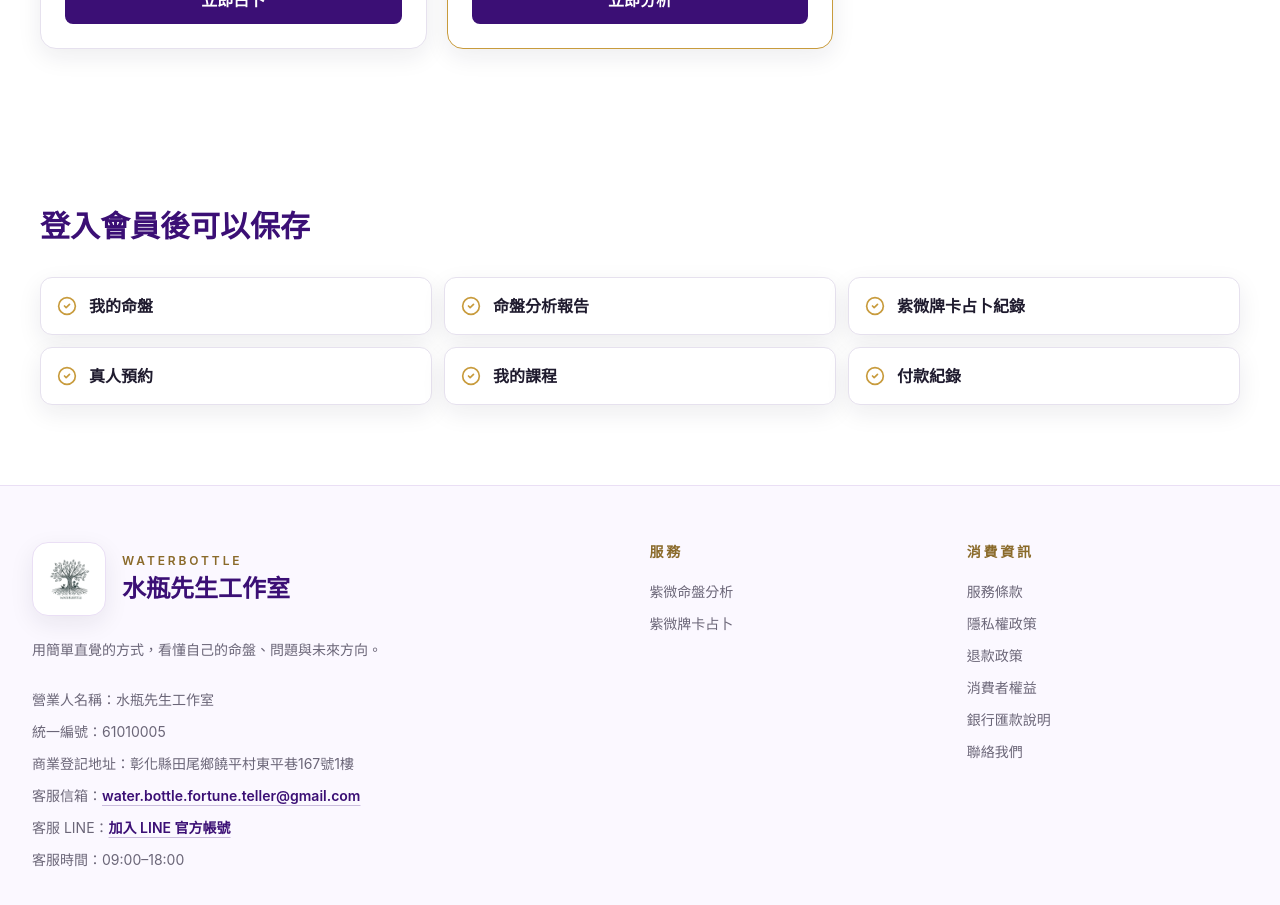
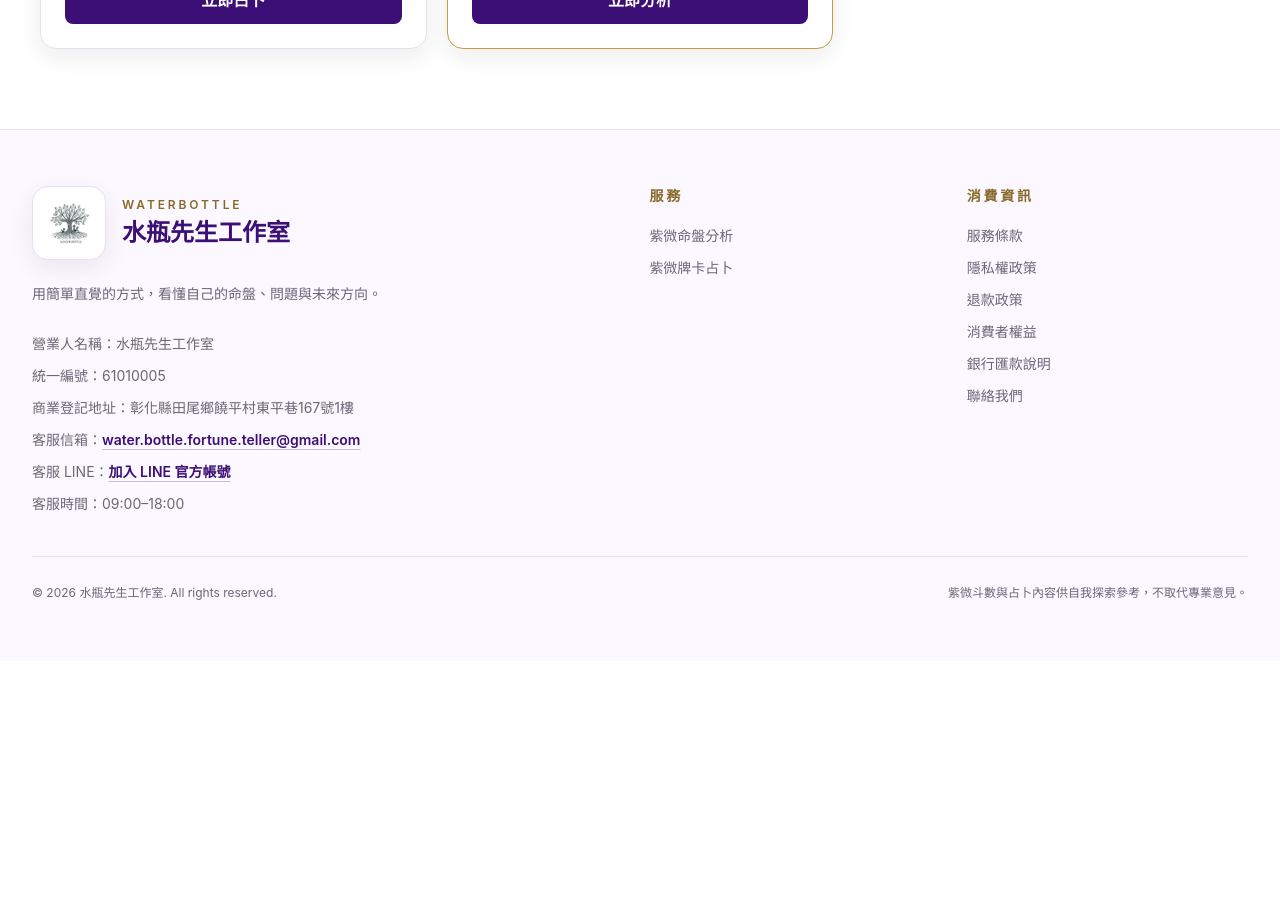
Before and after one commit to tsaititsu/tsu-waterbottle-site, a Next.js app: page / in a window 1280 px wide. Shown: the part 1980-2885 px from the top of the page. After the commit the page ends 2641 px from the top, so only its background shows below. Built offline with nearby package versions, Linux system fonts and the light colour scheme; no server answers.

Commit message:
chore: remove member benefits section from homepage

```diff
--- a/src/app/page.tsx
+++ b/src/app/page.tsx
@@ -1,6 +1,5 @@
 import { CoursePreview } from '@/components/CoursePreview'
 import { HeroSection } from '@/components/HeroSection'
-import { MemberBenefits } from '@/components/MemberBenefits'
 import { PricingSection } from '@/components/PricingSection'
 import { ProcessSteps } from '@/components/ProcessSteps'
 import { ServiceCards } from '@/components/ServiceCards'
@@ -13,7 +12,6 @@ export default function Home() {
       <ProcessSteps />
       <PricingSection />
       <CoursePreview />
-      <MemberBenefits />
     </>
   )
 }
```
